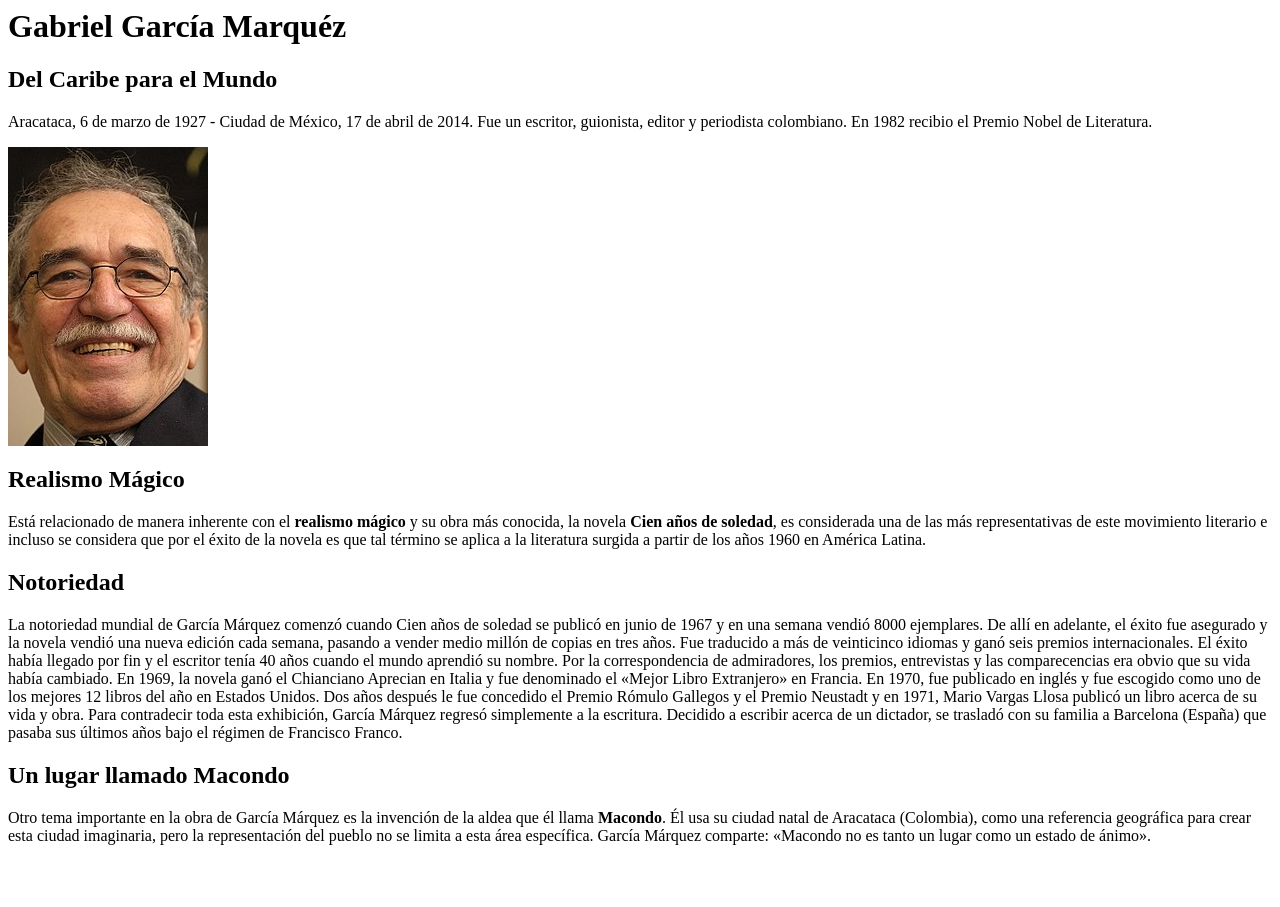
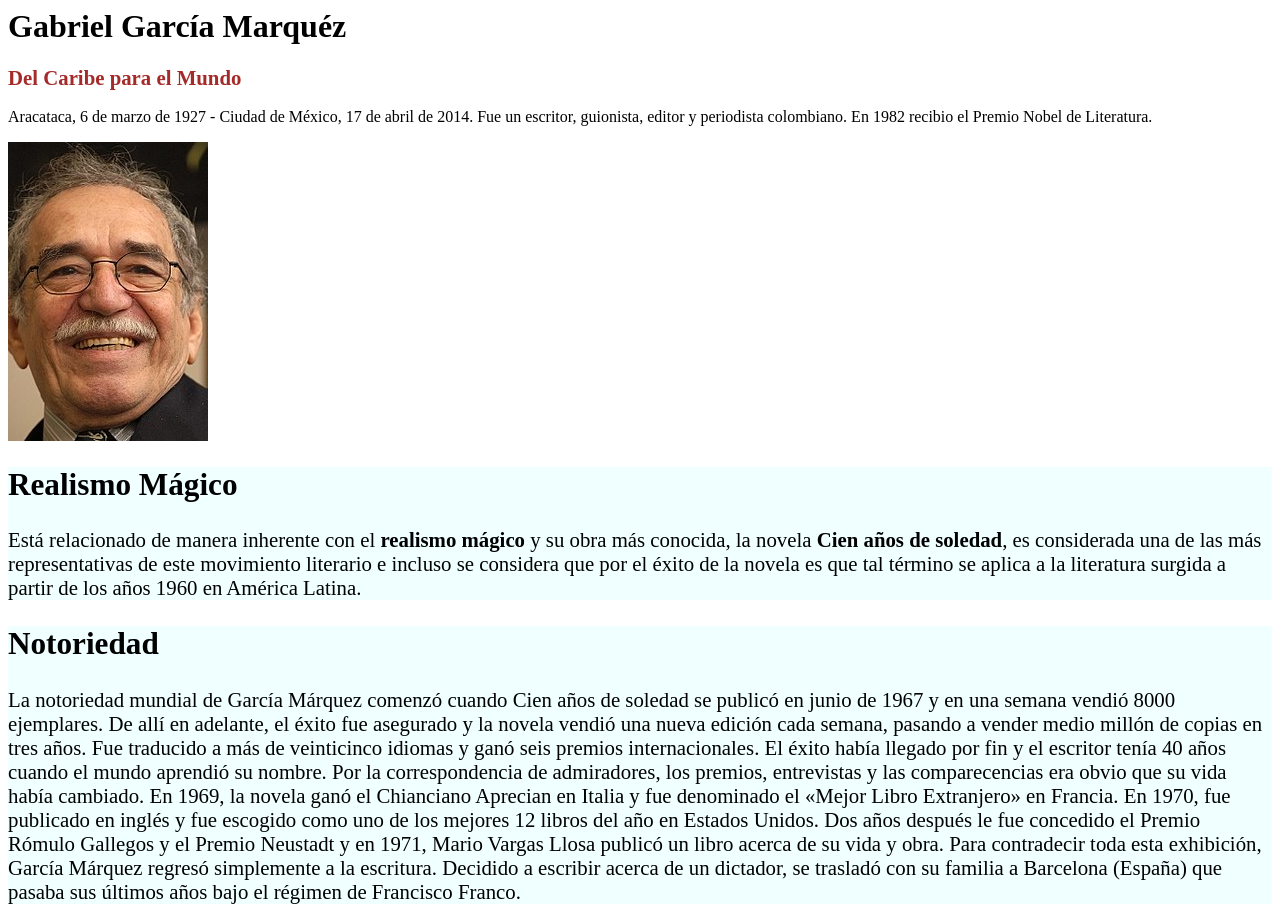
Before and after one commit to DiegoLopezSuarez/Modulo1WEB, a plain HTML site: page 02_Biografia/Index.html in a window 1280 px wide. Shown: the top 907 px of the page. Before the commit the page ends 861 px from the top, so only its background shows below. Drawn offline with Linux system fonts and the light colour scheme; a script that the page names is missing.

Commit message:
primer intento de usar css en ejercicio 2

```diff
--- a/02_Biografia/Index.html
+++ b/02_Biografia/Index.html
@@ -15,7 +15,7 @@
 <body>
     <h1>Gabriel García Marquéz</h1>
 
-        <h2 id="h2_inicio"  class="marrón">Del Caribe para el Mundo</h2>
+        <h2 id="h2_inicio"  class="marron">Del Caribe para el Mundo</h2>
 
         <p>Aracataca, 6 de marzo de 1927 - Ciudad de México, 17 de abril de 2014. Fue un escritor, guionista, editor y periodista colombiano. En 1982 recibio el Premio Nobel de Literatura.</p>
 
--- a/02_Biografia/css/stylesBio.css
+++ b/02_Biografia/css/stylesBio.css
@@ -0,0 +1,15 @@
+/* div
+{
+    background-color:bisque;
+    font-size: 1.2rem;
+}   */
+
+.articulo {
+    background-color: azure;
+    font-size: 1.3rem;
+}
+
+.marron {
+    color: brown;
+    font-size: 1.3rem;
+}
```
